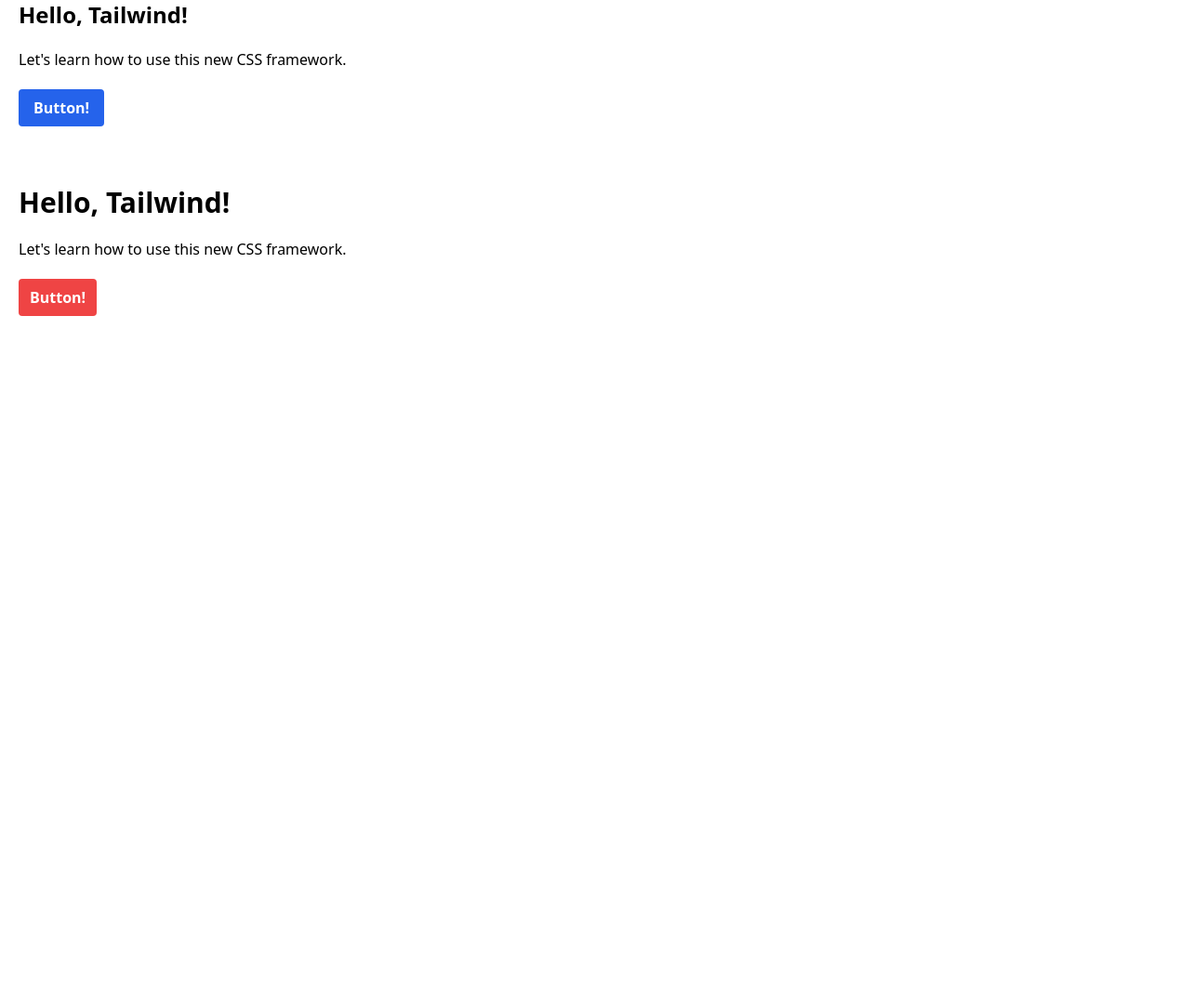
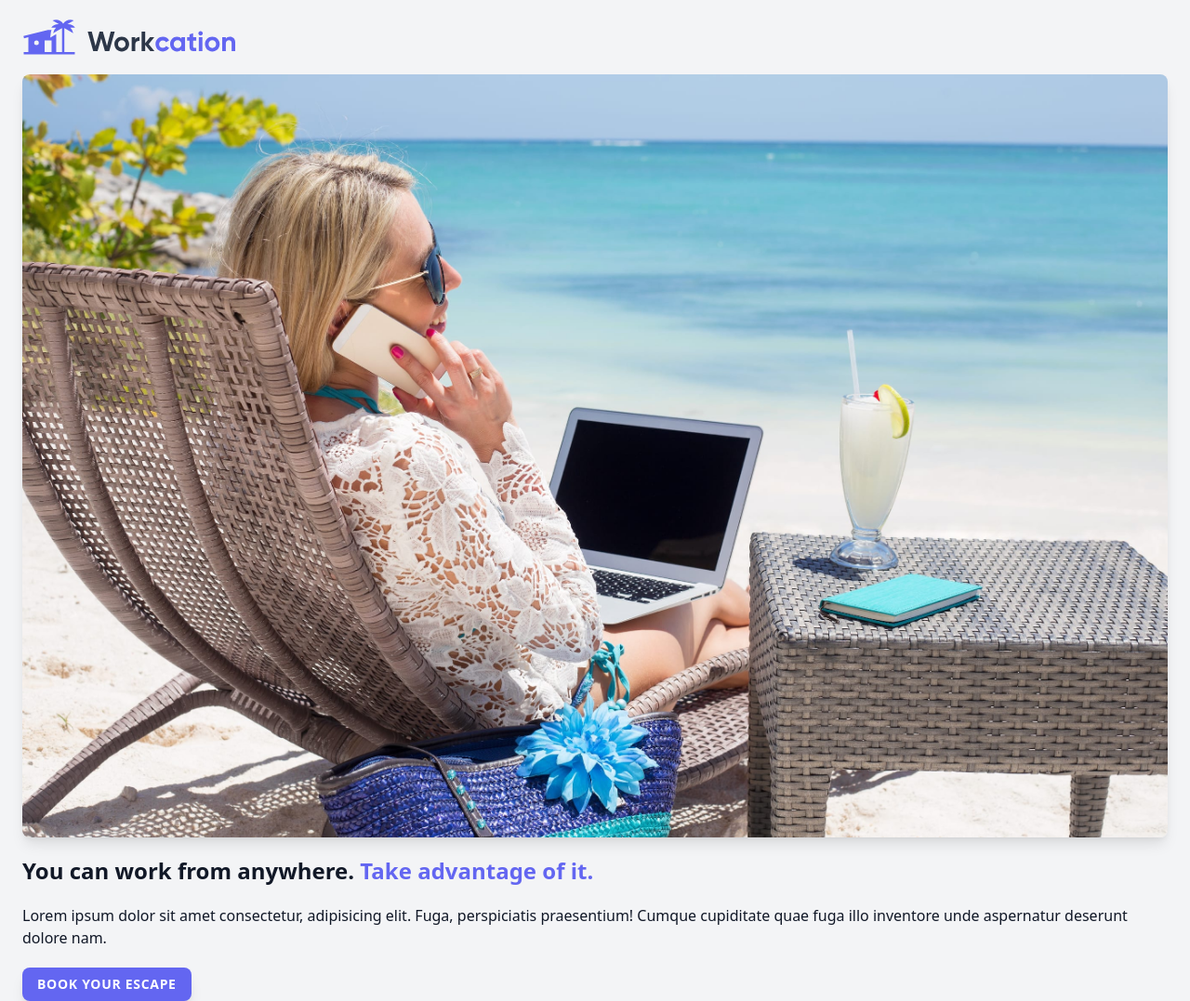
Before and after one commit to Blithe-Chiang/tailwind-learning, a website built with Vite: page index.html in a window 1280 px wide. Shown: the whole page at 93% size. Before the commit the page ends 800 px from the top, so only its background shows below. Built offline with nearby package versions, Linux system fonts and the light colour scheme.

Commit message:
ultility-frist-workflow

```diff
--- a/index.html
+++ b/index.html
@@ -5,25 +5,52 @@
     <meta http-equiv="X-UA-Compatible" content="IE=edge" />
     <meta name="viewport" content="width=device-width, initial-scale=1.0" />
     <title>tailwindcss learning</title>
-    <link
-      href="./css/tailwind.css"
-      rel="stylesheet"
-    />
+    <link href="./css/tailwind.css" rel="stylesheet" />
   </head>
-  <body>
-    <div class="container mx-5">
-      <h1 class="text-2xl font-bold">Hello, Tailwind!</h1>
-      <p class="my-5">Let's learn how to use this new CSS framework.</p>
-      <button class="text-white font-bold bg-blue-600 hover:bg-blue-800 py-2 px-4 rounded">
-        Button!
-      </button>
+  <body class="bg-gray-100">
+    <div class="pt-5 px-6">
+      <img class="h-10" src="./img/logo.svg" alt="logo" />
     </div>
 
-    <div class="container mx-5 mt-16">
-      <h1 class="text-3xl font-bold">Hello, Tailwind!</h1>
-      <p class="my-5">Let's learn how to use this new CSS framework.</p>
+    <div class="pt-5 px-6">
+      <img
+        class="rounded-lg shadow-lg"
+        src="./img/beach-work.jpg"
+        alt="a woman work near a beach"
+      />
+    </div>
 
-      <button class="bg-red-500 hover:bg-red-600 text-white font-semibold rounded px-3 py-2">Button!</button>
+    <div class="pt-5 px-6">
+      <h1 class="font-semibold text-gray-900 text-2xl">
+        You can work from anywhere.
+        <span class="text-indigo-500">Take advantage of it.</span>
+      </h1>
+    </div>
+
+    <p class="text-gray-900 pt-5 px-6">
+      Lorem ipsum dolor sit amet consectetur, adipisicing elit. Fuga,
+      perspiciatis praesentium! Cumque cupiditate quae fuga illo inventore unde
+      aspernatur deserunt dolore nam.
+    </p>
+
+    <div class="pt-5 px-6">
+      <a
+        href="#"
+        class="
+          rounded-lg
+          shadow-lg
+          px-4
+          py-2
+          text-white
+          uppercase
+          text-sm
+          tracking-wider
+          font-semibold
+          bg-indigo-500
+          inline-block
+        "
+        >Book your escape</a
+      >
     </div>
   </body>
 </html>
```
Also changed, not shown: img/beach-work.jpg (added), img/logo.svg (added).
